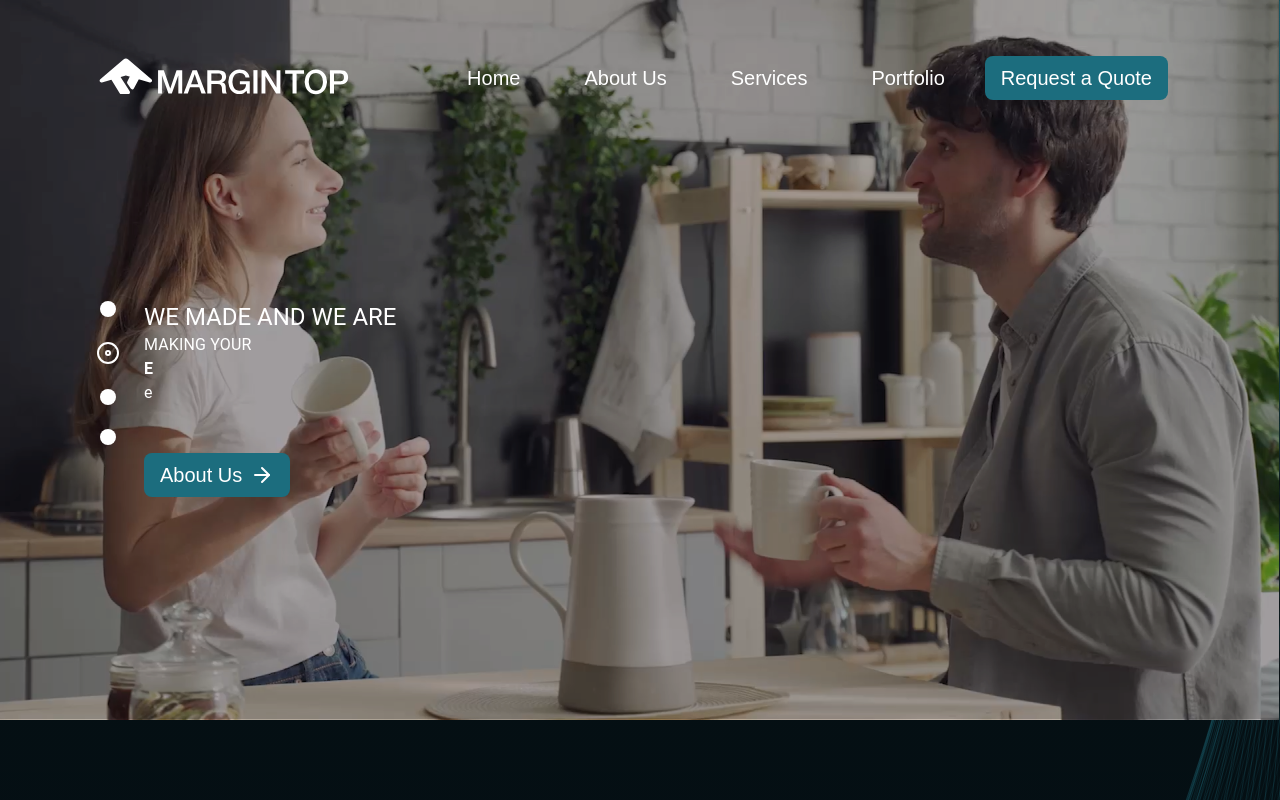
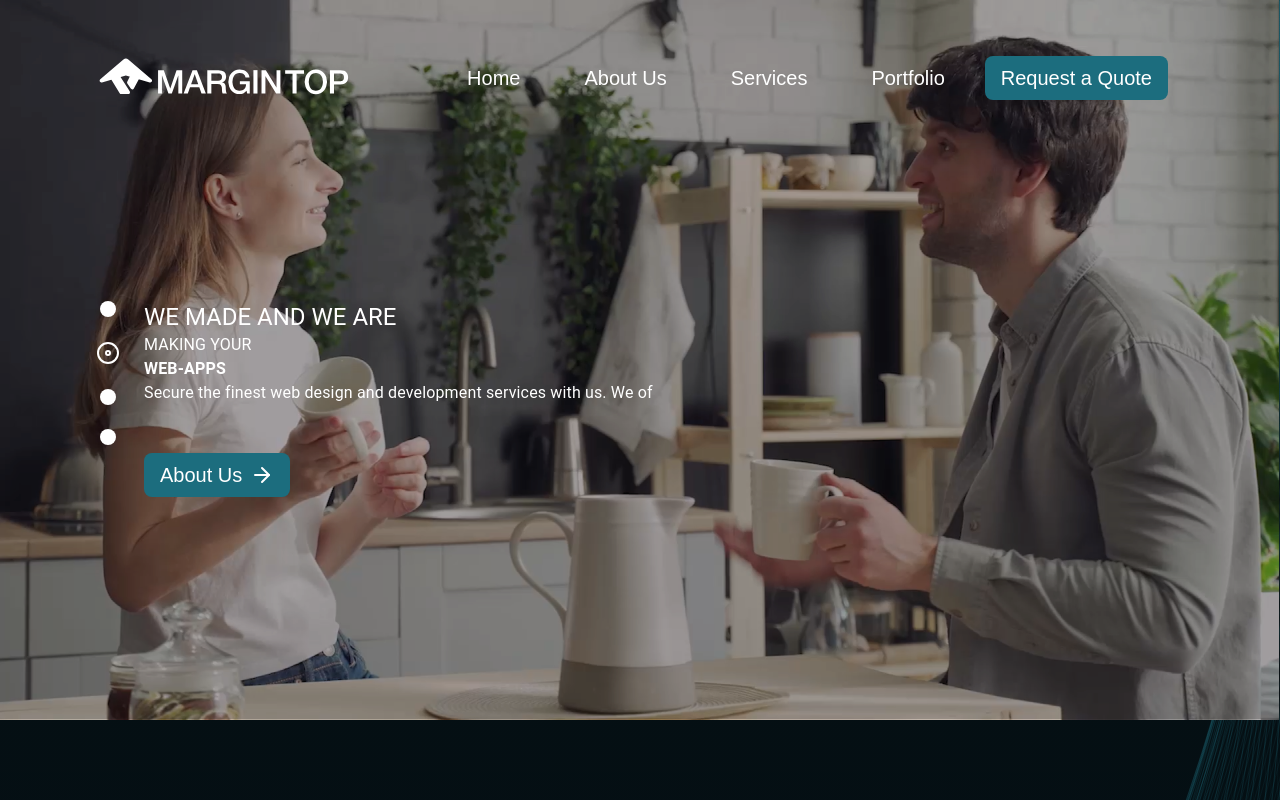
Before and after one commit to MarginTop-Solutions/MarginTop-Solutions.github.io, a Next.js app: page / in a window 1280 px wide. Shown: the top 800 px of the page. Built offline with nearby package versions, Linux system fonts and the light colour scheme.

Commit message:
typing animation fix

```diff
--- a/src/components/Hero.jsx
+++ b/src/components/Hero.jsx
@@ -6,16 +6,17 @@ import { Link } from "react-scroll";
 import { making } from "@/constants";
 import { useEffect, useState } from "react";
 
-const TypedTypography = ({ value, fontWeight, className, delay, active = true, setActive = () => { } }) => {
+const TypedTypography = ({ value, fontWeight, className, delay, onComplete = (_) => { } }) => {
     const [content, setContent] = useState('');
     useEffect(() => {
         let currentIndex = content.length;
         if (currentIndex >= value.length) {
-            setActive(true);
+            if (onComplete) onComplete();
             return;
         }
+
         const timeout = setTimeout(() => {
-            setContent(content + active ? value[currentIndex] : '');
+            setContent(content + value[currentIndex]);
         }, delay);
         return () => clearTimeout(timeout);
     });
@@ -48,8 +49,8 @@ const Hero = () => {
             <div className="flex-grow">
                 <Typography variant="h5">WE MADE AND WE ARE</Typography>
                 <Typography className="text-5xl md:text-7xl font-poppins"> MAKING YOUR</Typography>
-                <TypedTypography value={making[curIndex].title} fontWeight={600} key={curIndex} className="text-4xl md:text-6xl" delay={70} setActive={setActive} />
-                <TypedTypography value={making[curIndex].description} fontWeight={400} key={-(curIndex + 1)} className="font-poppins md:w-1/2" delay={20} active={active} />
+                <TypedTypography value={making[curIndex].title} fontWeight={600} key={curIndex} className="text-4xl md:text-6xl" delay={70} onComplete={() => setActive(true)} />
+                {active && <TypedTypography value={making[curIndex].description} fontWeight={400} key={-(curIndex + 1)} className="font-poppins md:w-1/2" delay={20} />}
 
                 <Link
                     to={'about'}
```
